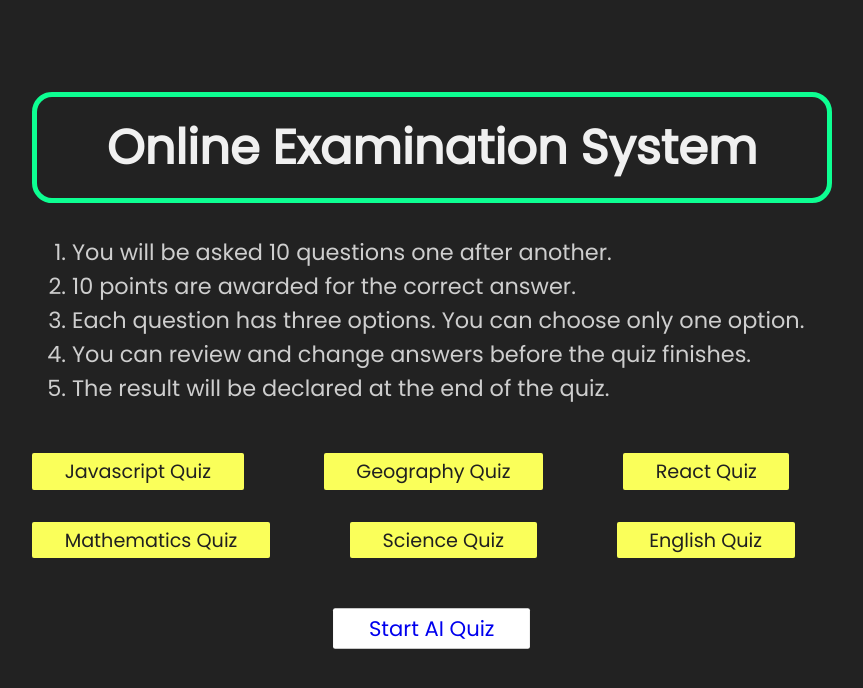
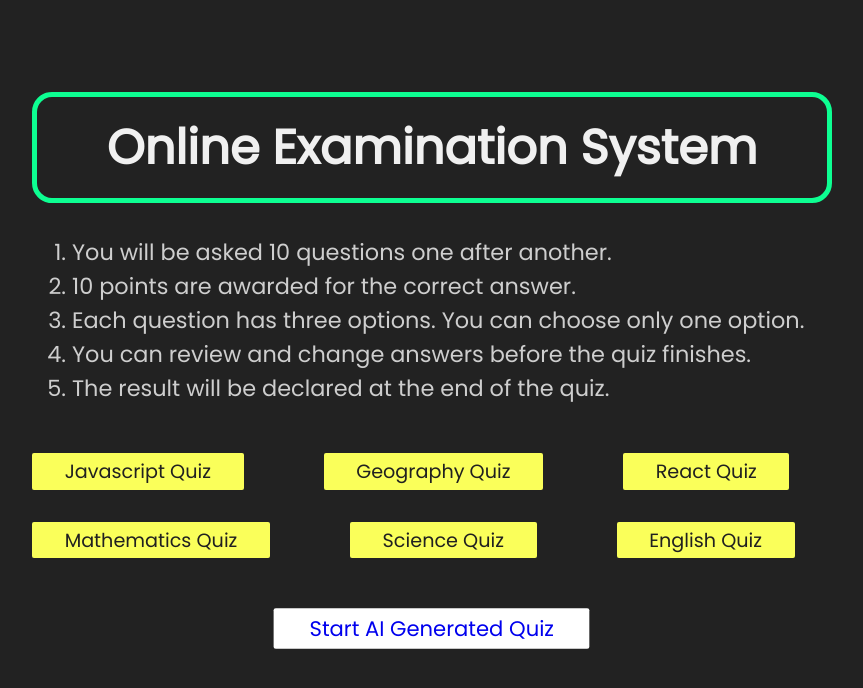
Before and after one commit to indranilray29/OES, a React (Vite) app in the folder client/: page / in a window 1280 px wide. Shown: the top 688 px of the page, without its empty margins (208-1071 px from the left). Built offline with nearby package versions, Linux system fonts and the light colour scheme; no server answers.

Commit message:
Some more ux improvements in AI Quiz Feature

```diff
--- a/client/src/components/AiQuiz.jsx
+++ b/client/src/components/AiQuiz.jsx
@@ -4,7 +4,7 @@
 import { MoveNextQuestion, MovePrevQuestion } from '../hooks/FetchQuestion';
 import { PushAnswer } from '../hooks/SetResult';
 import { setReviewDataAction } from '../redux/Result_reducer';
-import Timer from './Timer';
+// import Timer from './Timer';
 
 /** redux store import */
 import { useSelector, useDispatch } from 'react-redux'
@@ -71,19 +71,22 @@
   return (
     <div className='container'>
         <h1 className='title text-light1'>Online Examination System</h1>
+        {isQuizLoading ? (
+                /** Render AiQuizForm when the quiz is loading */
                 <AiQuizForm onComplete={handleFormComplete} />
-        { ! isQuizLoading &&
+            ) : (
+                /** Render the timer and questions after form completion */
                 <>
                     <AiTimer />
-        {/* display questions */}
+                    {/* Display questions */}
                     <AiQuestions onChecked={onChecked} />
 
                     <div className='grid1'>
-            { trace > 0 ? <button className='btn prev' onClick={onPrev}>Prev</button> : <div></div>}
+                        {trace > 0 ? <button className='btn prev' onClick={onPrev}>Prev</button> : <div></div>}
                         <button className='btn next' onClick={onNext}>Next</button>
                     </div>
                 </>
-        }
+            )}
     </div>
   )
 }
--- a/client/src/components/Home.jsx
+++ b/client/src/components/Home.jsx
@@ -133,7 +133,7 @@
                     to={'/aiQuiz'}
                     onClick={() => startAiQuiz()}
                 >
-                    Start AI Quiz
+                    Start AI Generated Quiz
                 </Link>
             </div>
 
```
Lines whose indentation alone changed are shown as unchanged.
